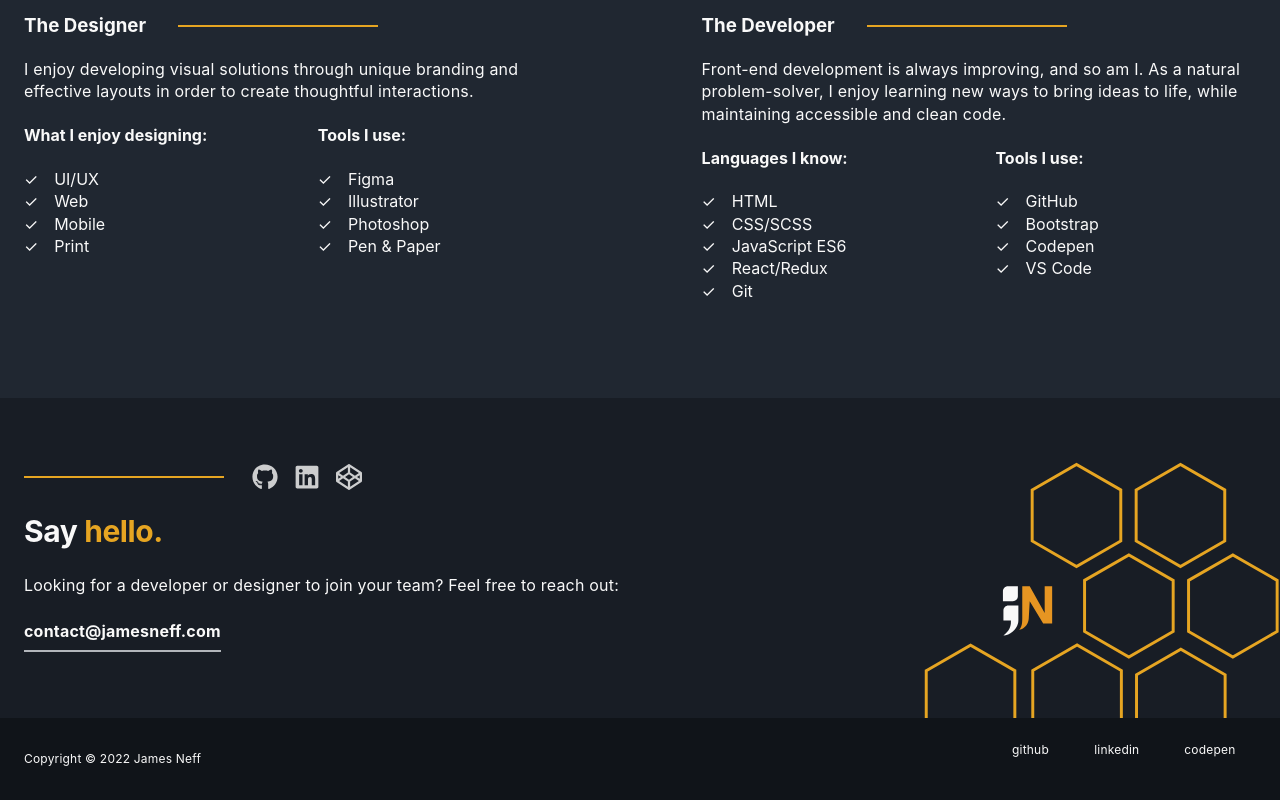
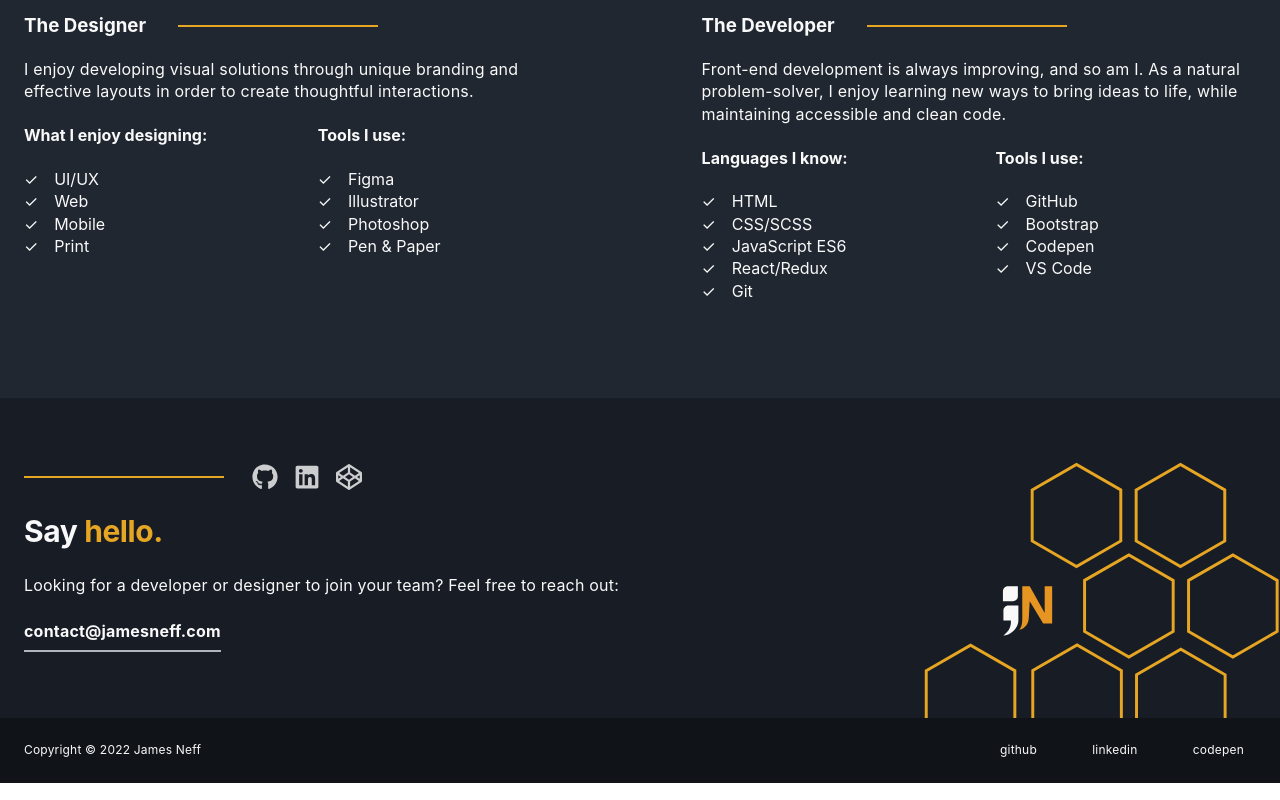
Before and after one commit to NeffCodes/Portfolio-v2.0, a Next.js app: page / in a window 1280 px wide. Shown: the part 2302-3102 px from the top of the page. Built offline with nearby package versions, Linux system fonts and the light colour scheme.

Commit message:
Fix copyright hover issues on chrome

```diff
--- a/src/common/components/copyright/Copyright.module.css
+++ b/src/common/components/copyright/Copyright.module.css
@@ -15,12 +15,19 @@
 
 .socials {
     display: flex;
-    justify-content: space-around;
+    justify-content: center;
+    gap: max(1rem, 5%);
     width: 100%;
+}
+/* tablets and up */
+@media screen and (min-width:576px){
+    .socials {
+        justify-content: space-between;
+    }
 }
 
 .list_item {
-    padding: 0.75rem;
+    padding: 0.75rem 0;
 }
 
 .link{
--- a/src/styles/Home.module.css
+++ b/src/styles/Home.module.css
@@ -239,6 +239,7 @@
   padding-top: 5rem;
   padding-bottom: 6rem;
 }
+/* tablets and up */
 @media screen and (min-width:768px){
   .about {
     margin-top: -18rem;
```
